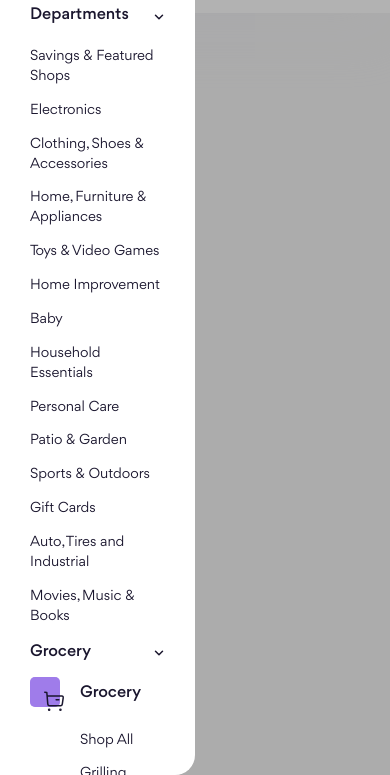
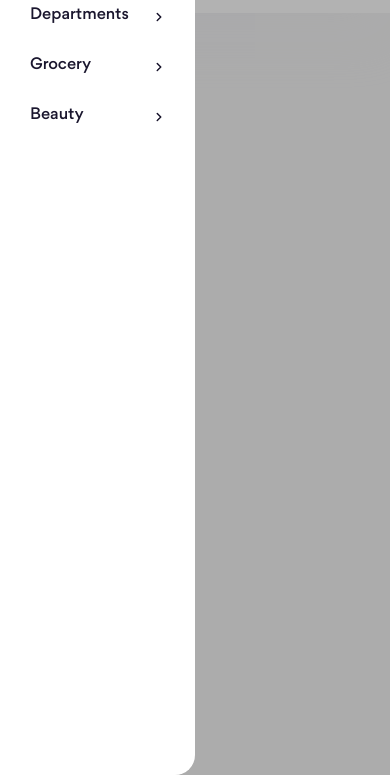
Before and after one commit to giahao95/f8-htmlcss-08, a website: page index.html in a window 390 px wide. Shown: the part 69-844 px from the top of the page. Drawn offline with Linux system fonts and the light colour scheme.

Commit message:
Responsive phần Navbar #4

```diff
--- a/assets/js/scripts.js
+++ b/assets/js/scripts.js
@@ -167,3 +167,15 @@ function initJsToggle() {
     };
   });
 }
+
+window.addEventListener("template-loaded", () => {
+  const links = $$(".js-dropdown-list > li > a");
+
+  links.forEach((link) => {
+    link.onclick = () => {
+      if (window.innerWidth > 991) return;
+      const item = link.closest("li");
+      item.classList.toggle("navbar__item--active");
+    };
+  });
+});
--- a/scss/components/_dropdown.scss
+++ b/scss/components/_dropdown.scss
@@ -9,7 +9,6 @@
 
   @include abstracts.breakpoint(lg) {
     position: initial;
-    display: block;
     padding-top: 0;
   }
 
--- a/scss/layout/_header.scss
+++ b/scss/layout/_header.scss
@@ -108,6 +108,14 @@
 
     @include abstracts.breakpoint(lg) {
       width: 100%;
+
+      &:hover .dropdown {
+        display: none;
+      }
+
+      &--active .dropdown {
+        display: block !important;
+      }
     }
   }
 
@@ -133,6 +141,15 @@
 
   &__arrow {
     margin-top: 3px;
+
+    @include abstracts.breakpoint(lg) {
+      rotate: -90deg;
+      transition: rotate 0.3s;
+    }
+  }
+
+  &__item--active &__arrow {
+    rotate: 0deg;
   }
 }
 
```
Also changed, not shown: assets/css/main.css, 1 other file.
